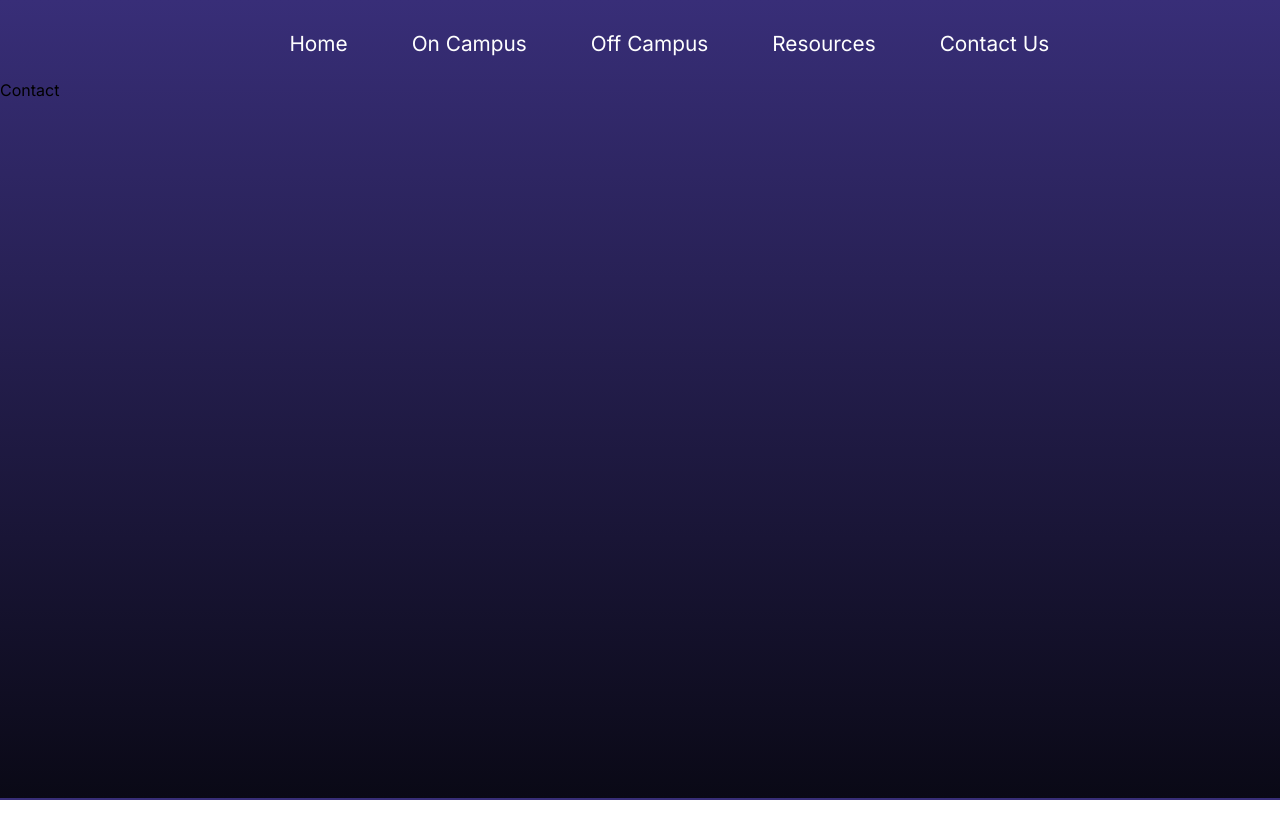
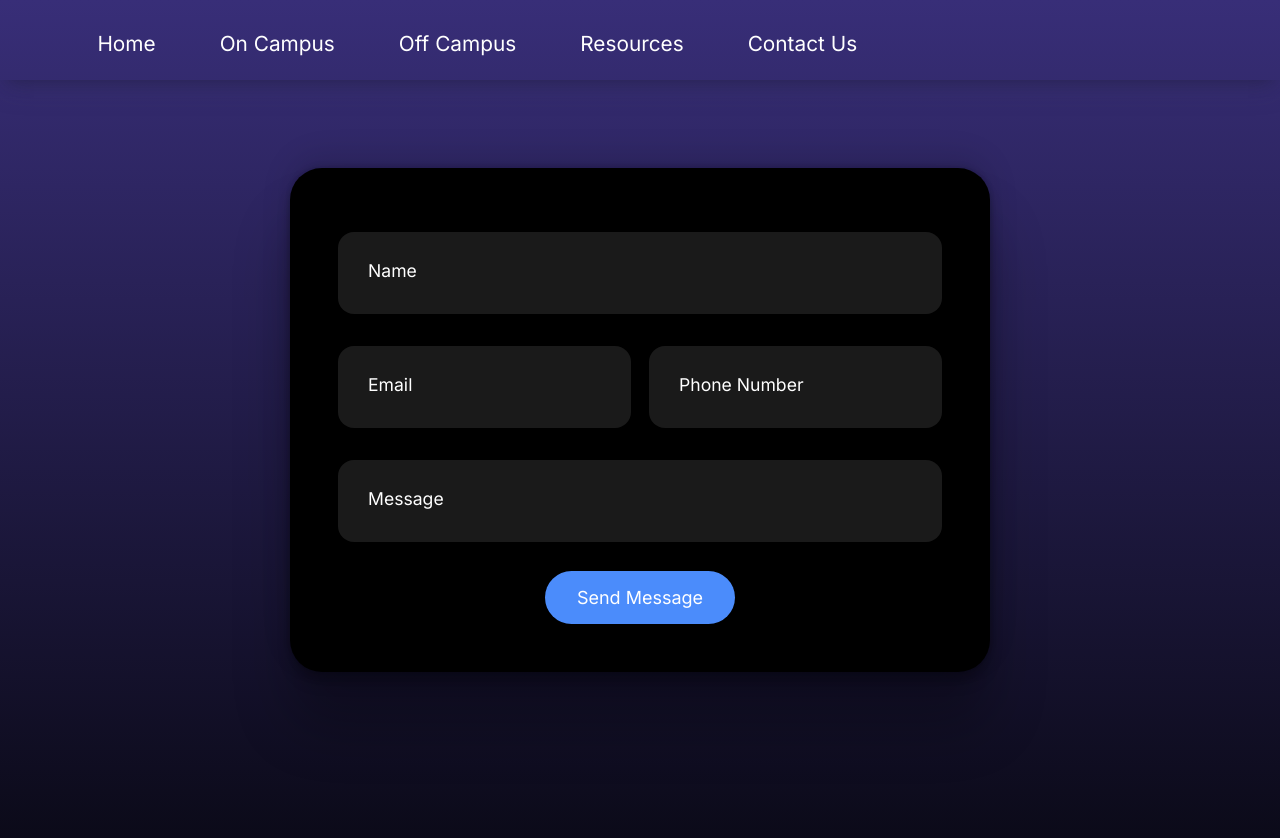
Before and after one commit to AyushJuyal07/dsa-project-frontend, a React (Create React App) app: page /contact in a window 1280 px wide. Shown: the top 838 px of the page. Before the commit the page ends 800 px from the top, so only its background shows below. Built offline with nearby package versions, Linux system fonts and the light colour scheme.

Commit message:
created offcampus and contact us page

```diff
--- a/src/components/Contact/Contact.css
+++ b/src/components/Contact/Contact.css
@@ -1,3 +1,133 @@
-.contact{
-    height: 89.7vh;
+.container{
+    margin: 2rem;
+    /* background-color: black; */
+
 }
+
+
+
+
+input:focus ~ label, textarea:focus ~ label, input:valid ~ label, textarea:valid ~ label {
+    font-size: 0.75em;
+    color: #999;
+    top: -5px;
+    -webkit-transition: all 0.225s ease;
+    transition: all 0.225s ease;
+}
+
+.styled-input {
+    float: left;
+    width: 293px;
+    margin: 1rem 0;
+    position: relative;
+    border-radius: 4px;
+}
+
+@media only screen and (max-width: 768px){
+    .styled-input {
+        width:100%;
+    }
+}
+
+.styled-input label {
+    color: white;
+    padding: 1.3rem 30px 1rem 30px;
+    position: absolute;
+    top: 7px;
+    left: 0;
+    -webkit-transition: all 0.25s ease;
+    transition: all 0.25s ease;
+    pointer-events: none;
+    font-size: 1.1rem;
+}
+
+.styled-input.wide {
+    width: 650px;
+    max-width: 100%;
+}
+
+input,
+textarea {
+    padding: 30px;
+    border: 0;
+    width: 100%;
+    font-size: 1.2rem;
+    background-color: rgb(26, 26, 26);
+    color: white;
+    border-radius: 1rem;
+}
+
+input:focus,
+textarea:focus {
+    outline: 0;
+}
+
+input:focus ~ span,
+textarea:focus ~ span {
+    width: 100%;
+    -webkit-transition: all 0.075s ease;
+    transition: all 0.075s ease;
+}
+
+textarea {
+    width: 100%;
+    min-height: 15em;
+}
+
+.input-container {
+    width: 700px;
+    max-width: 100%;
+    margin: 20px auto 25px auto;
+    background-color: black;
+    padding: 3rem;
+    border-radius: 2rem;
+    box-shadow: rgba(0, 0, 0, 0.25) 0px 54px 55px, rgba(0, 0, 0, 0.12) 0px -12px 30px, rgba(0, 0, 0, 0.12) 0px 4px 6px, rgba(0, 0, 0, 0.17) 0px 12px 13px, rgba(0, 0, 0, 0.09) 0px -3px 5px;
+}
+
+.sbt-button{
+    max-width: fit-content;
+    margin: 0 auto;
+}
+
+.submit-btn {
+    /* float: right; */
+    text-align: center;
+    padding: 1rem 2rem;
+    border-radius: 60px;
+    display: inline-block;
+    background-color: #4b8cfb;
+    color: white;
+    font-size: 18px;
+    cursor: pointer;
+    box-shadow: 0 2px 5px 0 rgba(0,0,0,0.06),
+              0 2px 10px 0 rgba(0,0,0,0.07);
+    -webkit-transition: all 300ms ease;
+    transition: all 300ms ease;
+    margin-top: 0.8rem;
+}
+
+.submit-btn:hover {
+    background-color: rgb(26, 26, 26);
+    transform: translateY(1px);
+    box-shadow: 0 1px 1px 0 rgba(52, 52, 52, 0.1), 0 1px 1px 0 rgba(0,0,0,0.09);
+}
+
+@media (max-width: 768px) {
+
+
+    .submit-btn {
+        width:100%;
+        float: none;
+        text-align:center;
+    }
+}
+
+input[type=checkbox] + label {
+  color: #ccc;
+  font-style: italic;
+}
+
+input[type=checkbox]:checked + label {
+  color: #f00;
+  font-style: normal;
+}
--- a/src/components/Contact/Contact.jsx
+++ b/src/components/Contact/Contact.jsx
@@ -1,10 +1,40 @@
-import React from 'react'
-import "./Contact.css"
+import React from "react";
+import "./Contact.css";
 
 function Contact() {
   return (
-    <div className='contact'>Contact</div>
-  )
+    <div className="container">
+      <div className="row input-container">
+        <div className="col-xs-12">
+          <div className="styled-input wide">
+            <input type="text" required />
+            <label>Name</label>
+          </div>
+        </div>
+        <div className="col-md-6 col-sm-12">
+          <div className="styled-input">
+            <input type="text" required />
+            <label>Email</label>
+          </div>
+        </div>
+        <div className="col-md-6 col-sm-12">
+          <div className="styled-input" style={{float: "right"}}>
+            <input type="text" required />
+            <label>Phone Number</label>
+          </div>
+        </div>
+        <div className="col-xs-12">
+          <div className="styled-input wide">
+            <input required />
+            <label>Message</label>
+          </div>
+        </div>
+        <div className="col-xs-12 sbt-button">
+          <div className="btn-lrg submit-btn">Send Message</div>
+        </div>
+      </div>
+    </div>
+  );
 }
 
-export default Contact
+export default Contact;
--- a/src/components/OffCampus/OffCampus.css
+++ b/src/components/OffCampus/OffCampus.css
@@ -1,3 +1,29 @@
 .offcampus{
-    height: 89.7vh;
+    display: grid;
+    grid-template-columns: repeat(3, 1fr);
+    margin: 1rem;
 }
+
+
+
+@media screen and (max-width: 1024px){
+    .offcampus{
+        grid-template-columns: 1fr 1fr;
+        margin: 3rem;
+
+    }
+
+}
+
+
+/* ==================== Media Queries (Small Devices) ========================*/
+
+
+@media screen and (max-width: 600px){
+    .offcampus{
+        grid-template-columns: 1fr;
+        margin: 0rem;
+    }
+
+
+}
--- a/src/components/OffCampus/OffCampus.jsx
+++ b/src/components/OffCampus/OffCampus.jsx
@@ -1,9 +1,58 @@
 import React from 'react'
 import "./OffCampus.css"
+import img from '../../assets/images.png'
 
 function OffCampus() {
   return (
-    <div className='offcampus'>OffCampus</div>
+    <div className='offcampus'>
+      <div className='card'>
+        <div className='card-img'><img src={img} alt="" /></div>
+        <div className='card-text'>
+          <h1>Course name</h1>
+          <button>Start</button>
+        </div>
+      </div>
+
+      <div className='card'>
+        <div className='card-img'><img src={img} alt="" /></div>
+        <div className='card-text'>
+          <h1>Course name</h1>
+          <button>Start</button>
+        </div>
+      </div>
+
+      <div className='card'>
+        <div className='card-img'><img src={img} alt="" /></div>
+        <div className='card-text'>
+          <h1>Course name</h1>
+          <button>Start</button>
+        </div>
+      </div>
+
+      <div className='card'>
+        <div className='card-img'><img src={img} alt="" /></div>
+        <div className='card-text'>
+          <h1>Course name</h1>
+          <button>Start</button>
+        </div>
+      </div>
+
+      <div className='card'>
+        <div className='card-img'><img src={img} alt="" /></div>
+        <div className='card-text'>
+          <h1>Course name</h1>
+          <button>Start</button>
+        </div>
+      </div>
+
+      <div className='card'>
+        <div className='card-img'><img src={img} alt="" /></div>
+        <div className='card-text'>
+          <h1>Course name</h1>
+          <button>Start</button>
+        </div>
+      </div>
+    </div>
   )
 }
 
--- a/src/components/OnCampus/OnCampus.css
+++ b/src/components/OnCampus/OnCampus.css
@@ -1,7 +1,7 @@
 .oncampus{
     display: grid;
     grid-template-columns: repeat(3, 1fr);
-    /* margin: 1rem; */
+    margin: 1rem;
 }
 
 .card{
@@ -9,12 +9,13 @@
     flex-direction: column;
     background-color: #6237A0;
     padding: 1rem 1rem 0.5rem 1rem;
-    margin: 1rem 2rem;
+    margin: 1.5rem 2rem;
     /* width: 30%; */
     align-items: center;
     justify-content: center;
     border-radius: 2rem;
-    border: 2px solid black;
+    /* border: 2px solid black; */
+    box-shadow: rgba(0, 0, 0, 0.35) 0px 5px 15px;
 }
 
 .card:hover{
@@ -28,7 +29,7 @@
 }
 
 .card-img img{
-    width: 20rem;
+    width: 18rem;
     border-radius: 2rem;
 }
 
--- a/src/components/nav/Nav.css
+++ b/src/components/nav/Nav.css
@@ -7,12 +7,14 @@
   justify-content: space-between;
   height: 80px;
   padding: 0 2rem;
+  box-shadow: rgba(50, 50, 93, 0.25) 0px 13px 27px -5px, rgba(0, 0, 0, 0.3) 0px 8px 16px -8px;
   /* background-color: black; */
 }
 
 .con-tent nav{
   position: absolute;
-  right: 10rem;
+  z-index: 999;
+  right: 22rem;
 }
 
 .con-tent h3 span{
```
